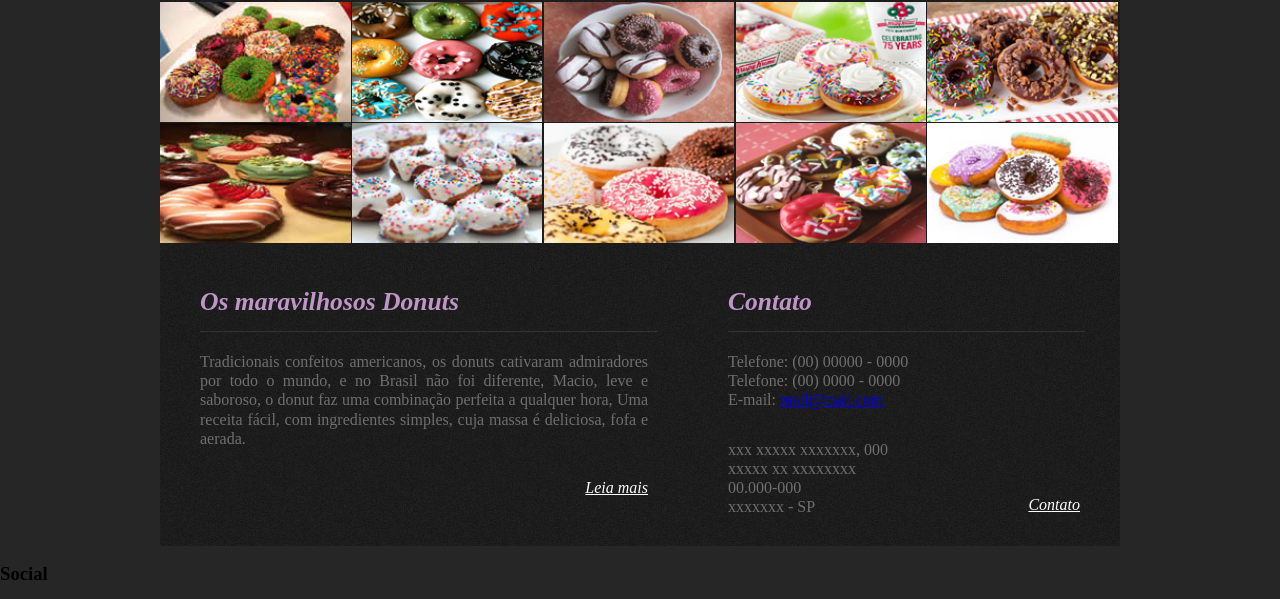
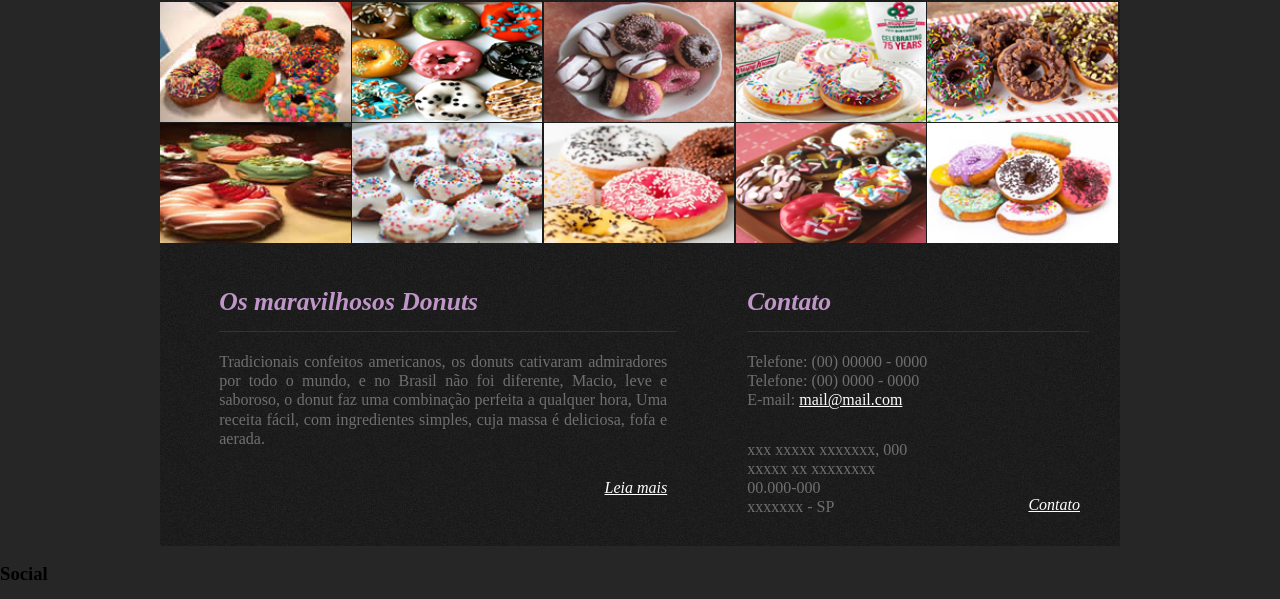
Before and after one commit to eliel-maia/Donuts, a plain HTML site: page index.html in a window 1280 px wide. Shown: the part 571-1170 px from the top of the page. Drawn offline with Linux system fonts and the light colour scheme; files whose address does not match are found by name.

Commit message:
atualizacao-html

```diff
--- a/assets/css/style.css
+++ b/assets/css/style.css
@@ -332,7 +332,7 @@ body {
 
 /* div de informações de contato */
 .contact-info {
-    width: 45%;
+    width: 43%;
     margin: 0;
     box-sizing: border-box;
     display: inline-block;
@@ -361,6 +361,11 @@ body {
     display: inline-block;
 }
 
+
+.link-email {
+    color: var(--color1);
+    text-decoration: underline;
+}
 .contato {
     font-size:16px;
     line-height:20px;
@@ -373,7 +378,8 @@ body {
 }
 
 .leia:hover,
-.contato:hover {
+.contato:hover,
+.link-email:hover {
     color:#bf96c7;
     text-decoration:underline;
 }
--- a/index.html
+++ b/index.html
@@ -92,7 +92,7 @@
         <h2 class="title-3">Contato</h2>
         <p class="paragraph-2">Telefone: (00) 00000 - 0000</span><br>
           Telefone: (00) 0000 - 0000</span><br>
-          E-mail: <a href="contacts.html" class="link">mail@mail.com</a></p>
+          E-mail: <a href="contacts.html" class="link-email">mail@mail.com</a></p>
         <p class="paragraph-3">xxx xxxxx xxxxxxx, 000<br>
           xxxxx xx xxxxxxxx<br>
           00.000-000<br>
```
